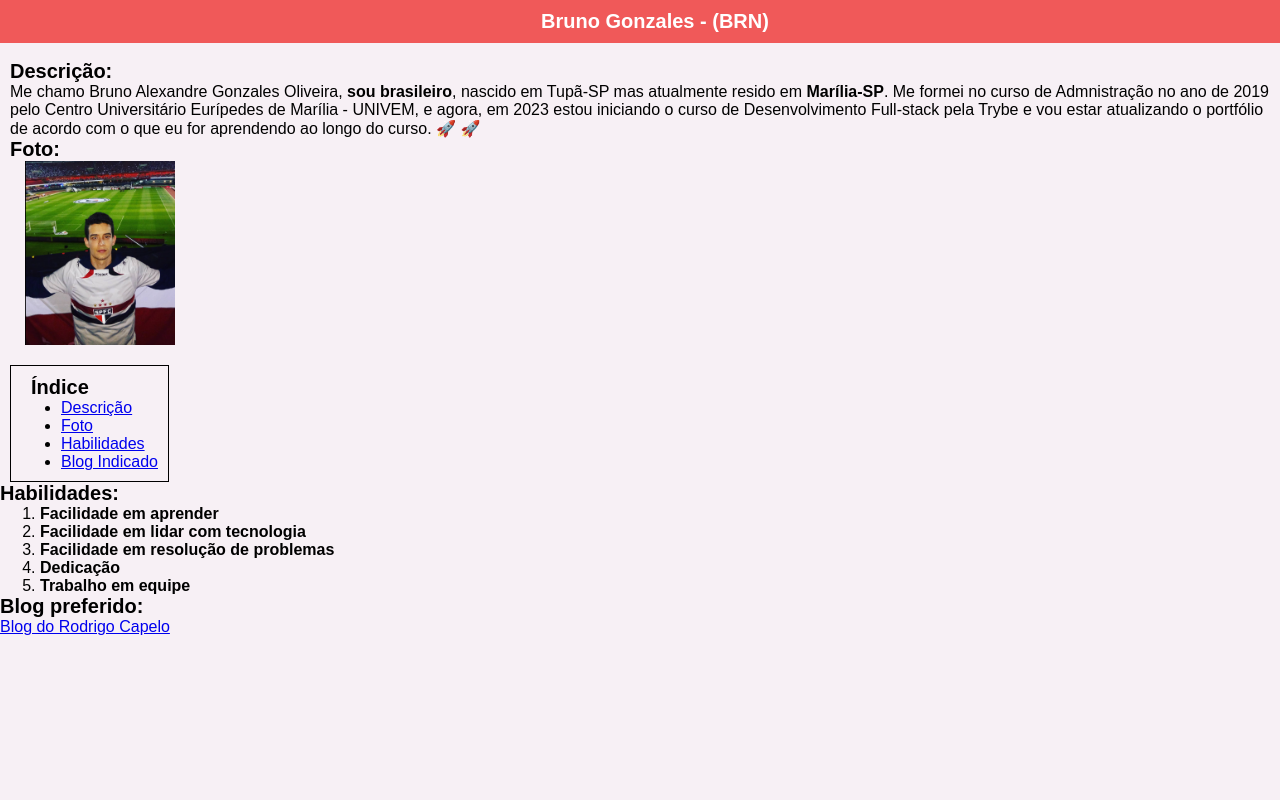
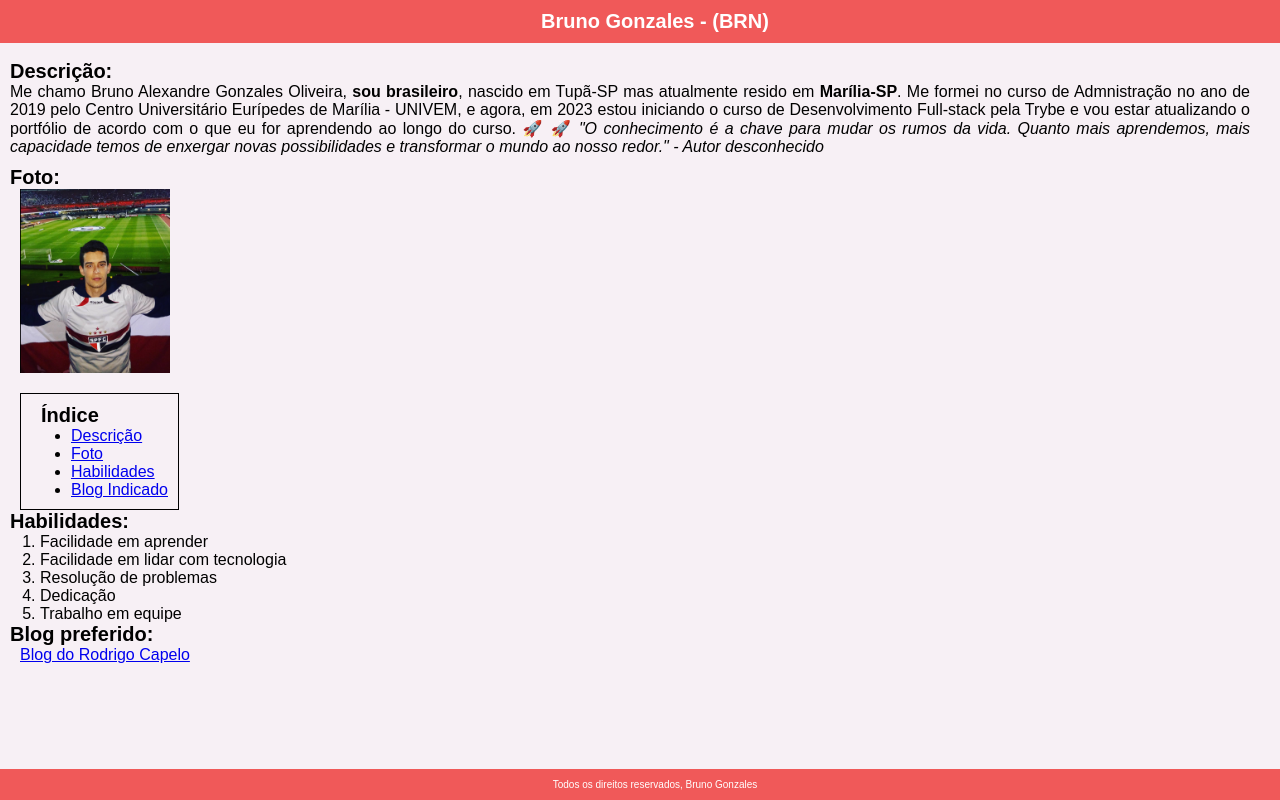
Before and after one commit to Brngonzales/Brngonzales.github.io, a plain HTML site: page index.html in a window 1280 px wide. Drawn offline with Linux system fonts and the light colour scheme.

Commit message:
Posicionamento arrumado, Inserido rodape

```diff
--- a/index.html
+++ b/index.html
@@ -15,7 +15,12 @@
         <h1 class="descricao"> Descrição:</h1>
         <p id="descrito">Me chamo Bruno Alexandre Gonzales Oliveira, <strong>sou brasileiro</strong>, nascido em Tupã-SP
             mas atualmente
-            resido em <strong>Marília-SP</strong>. Me formei no curso de Admnistração no ano de 2019 pelo Centro Universitário Eurípedes de Marília - UNIVEM, e agora, em 2023 estou iniciando o curso de Desenvolvimento Full-stack pela Trybe e vou estar atualizando o portfólio de acordo com o que eu for aprendendo ao longo do curso. &#x1F680; &#x1F680;
+            resido em <strong>Marília-SP</strong>. Me formei no curso de Admnistração no ano de 2019 pelo Centro
+            Universitário Eurípedes de Marília - UNIVEM, e agora, em 2023 estou iniciando o curso de Desenvolvimento
+            Full-stack pela Trybe e vou estar atualizando o portfólio de acordo com o que eu for aprendendo ao longo do
+            curso. &#x1F680; &#x1F680;
+            <em>"O conhecimento é a chave para mudar os rumos da vida. Quanto mais aprendemos, mais capacidade temos de
+                enxergar novas possibilidades e transformar o mundo ao nosso redor." - Autor desconhecido </em>
         </p>
     </div>
     <div>
@@ -33,20 +38,20 @@
         </ul>
     </div>
     <div>
-        <h1 id="habilidades"> Habilidades:</h1>
+        <h1 class="habilidades"> Habilidades:</h1>
         <ol id="listahabilidades">
-            <li><strong>Facilidade em aprender</strong></li>
-            <li><strong>Facilidade em lidar com tecnologia</strong></li>
-            <li><strong>Facilidade em resolução de problemas</strong></li>
-            <li><strong>Dedicação</strong></li>
-            <li><strong>Trabalho em equipe</strong></li>
+            <li>Facilidade em aprender</li>
+            <li>Facilidade em lidar com tecnologia</li>
+            <li>Resolução de problemas</li>
+            <li>Dedicação</li>
+            <li>Trabalho em equipe</li>
         </ol>
     </div>
     <div>
-        <h1 id="blog Indicado"> Blog preferido:</h1>
-        <a href="https://ge.globo.com/blogs/blog-do-rodrigo-capelo/" target="_blank">Blog do Rodrigo Capelo</a>
+        <h1 class="blog-indicado"> Blog preferido:</h1>
+        <a id="blog" href="https://ge.globo.com/blogs/blog-do-rodrigo-capelo/" target="_blank">Blog do Rodrigo Capelo</a>
     </div>
 
 </body>
-
+<footer id="rodape"> Todos os direitos reservados, Bruno Gonzales</footer>
 </html>
--- a/style.css
+++ b/style.css
@@ -8,9 +8,10 @@ body {
     font-family: 'Bebas Neue', sans-serif;
 
 }
- h1{
-font-size: 20px;
- }
+
+h1 {
+    font-size: 20px;
+}
 
 #cabecalho {
     top: 0;
@@ -28,19 +29,22 @@ font-size: 20px;
 }
 
 #descrito {
+    text-align: justify;
+    margin-right: 30px;
     margin-top: 0px;
     margin-left: 10px;
 }
 
 .foto {
-    margin-top: 0px;
+    margin-top: 10px;
     margin-left: 10px;
 }
 
 #eu {
     margin-top: 0px;
-    margin-left: 25px;
+    margin-left: 20px;
 }
+
 .links {
     margin-top: 0px;
     margin-left: 10px;
@@ -51,10 +55,41 @@ font-size: 20px;
     margin-left: 0px;
 }
 
-#caixa{
+#caixa {
     margin-top: 20px;
+    margin-left: 20px;
+    display: inline-block;
+    border: 1px solid black;
+    padding: 10px;
+}
+
+.habilidades {
+    margin-top: 0px;
     margin-left: 10px;
-    display: inline-block;
-  border: 1px solid black;
-  padding: 10px;
 }
+
+#listahabilidades {
+    margin-top: 0px;
+    margin-left: 0px;
+}
+
+.blog-indicado{
+    margin-top: 0px;
+    margin-left: 10px;
+}
+
+#blog {
+    margin-top: 0px;
+    margin-left: 20px;
+}
+
+#rodape{
+    position: fixed;
+    bottom: 0;
+    background-color: rgb(240, 89, 89);
+    color: white;
+    width: 100%;
+    padding: 10px 15px;
+    text-align: center;
+    font-size: 10px;
+}
```
